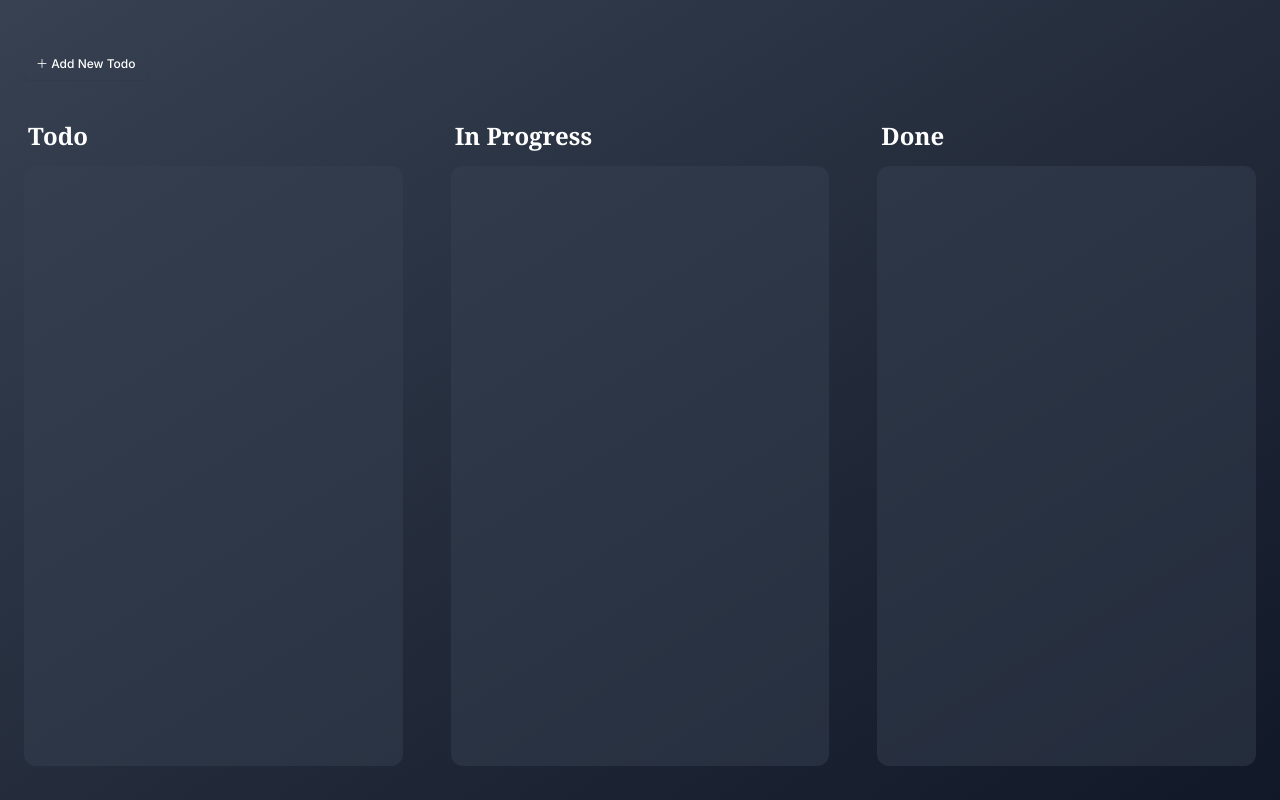
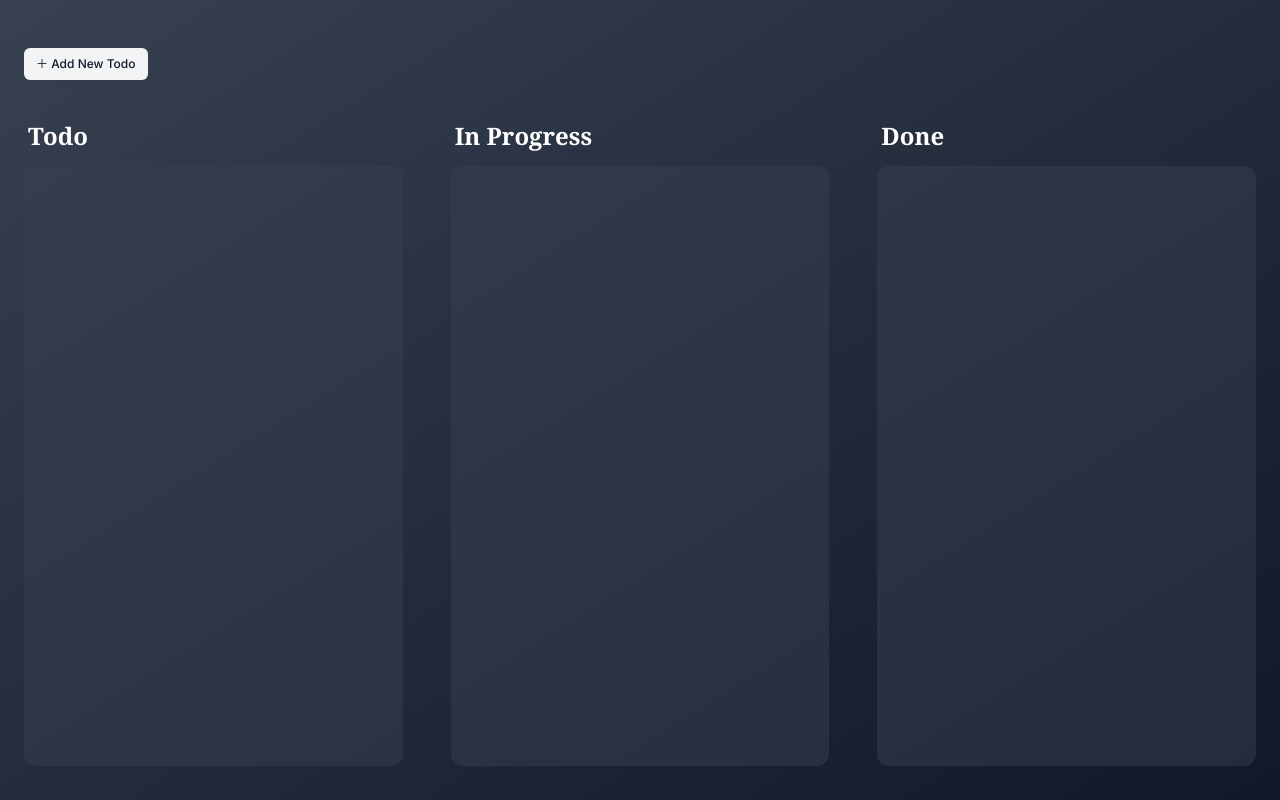
Before and after one commit to lezernack/next-zustand, a Next.js app: page / in a window 1280 px wide. Built offline with nearby package versions, Linux system fonts and the light colour scheme.

Commit message:
added a shadcn button

```diff
--- /dev/null
+++ b/components/ui/button.tsx
@@ -0,0 +1,57 @@
+import * as React from "react"
+import { Slot } from "@radix-ui/react-slot"
+import { cva, type VariantProps } from "class-variance-authority"
+
+import { cn } from "@/lib/utils"
+
+const buttonVariants = cva(
+  "inline-flex items-center justify-center whitespace-nowrap rounded-md text-sm font-medium transition-colors focus-visible:outline-none focus-visible:ring-1 focus-visible:ring-gray-950 disabled:pointer-events-none disabled:opacity-50 dark:focus-visible:ring-gray-300",
+  {
+    variants: {
+      variant: {
+        default:
+          "bg-gray-900 text-gray-50 shadow hover:bg-gray-900/90 dark:bg-gray-50 dark:text-gray-900 dark:hover:bg-gray-50/90",
+        destructive:
+          "bg-red-500 text-gray-50 shadow-sm hover:bg-red-500/90 dark:bg-red-900 dark:text-gray-50 dark:hover:bg-red-900/90",
+        outline:
+          "border border-gray-200 bg-white shadow-sm hover:bg-gray-100 hover:text-gray-900 dark:border-gray-800 dark:bg-gray-950 dark:hover:bg-gray-800 dark:hover:text-gray-50",
+        secondary:
+          "bg-gray-100 text-gray-900 shadow-sm hover:bg-gray-100/80 dark:bg-gray-800 dark:text-gray-50 dark:hover:bg-gray-800/80",
+        ghost: "hover:bg-gray-100 hover:text-gray-900 dark:hover:bg-gray-800 dark:hover:text-gray-50",
+        link: "text-gray-900 underline-offset-4 hover:underline dark:text-gray-50",
+      },
+      size: {
+        default: "h-9 px-4 py-2",
+        sm: "h-8 rounded-md px-3 text-xs",
+        lg: "h-10 rounded-md px-8",
+        icon: "h-9 w-9",
+      },
+    },
+    defaultVariants: {
+      variant: "default",
+      size: "default",
+    },
+  }
+)
+
+export interface ButtonProps
+  extends React.ButtonHTMLAttributes<HTMLButtonElement>,
+    VariantProps<typeof buttonVariants> {
+  asChild?: boolean
+}
+
+const Button = React.forwardRef<HTMLButtonElement, ButtonProps>(
+  ({ className, variant, size, asChild = false, ...props }, ref) => {
+    const Comp = asChild ? Slot : "button"
+    return (
+      <Comp
+        className={cn(buttonVariants({ variant, size, className }))}
+        ref={ref}
+        {...props}
+      />
+    )
+  }
+)
+Button.displayName = "Button"
+
+export { Button, buttonVariants }
--- a/package.json
+++ b/package.json
@@ -11,6 +11,7 @@
   "dependencies": {
     "@radix-ui/react-dialog": "^1.0.5",
     "@radix-ui/react-icons": "^1.3.0",
+    "@radix-ui/react-slot": "^1.0.2",
     "class-variance-authority": "^0.7.0",
     "init": "^0.1.2",
     "next": "14.0.2",
```
Also changed, not shown: 1 other file (tests, documents, lock files or other folders).
